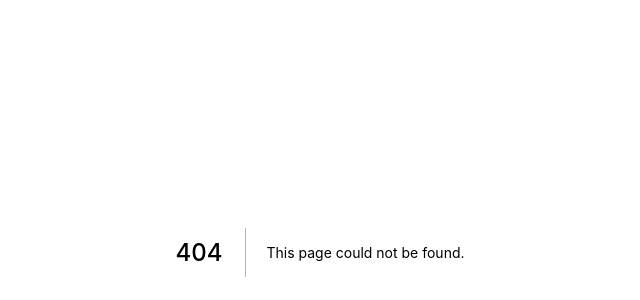
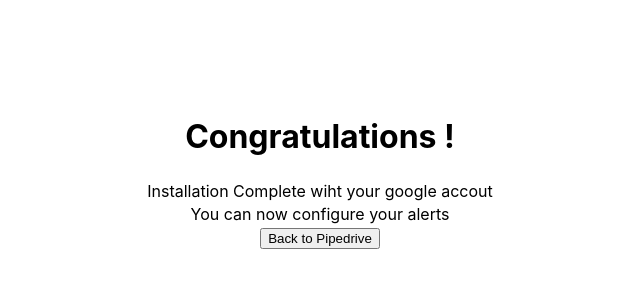
Before and after one commit to Florian-Curier/pipedrivechat-frontend, a Next.js app: page /install-confirmation in a window 1280 px wide. Before the commit this address had no page. Shown: the part 148-448 px from the top of the page, without its empty margins (320-960 px from the left). Built offline with nearby package versions, Linux system fonts and the light colour scheme; no server answers.

Commit message:
mise en place redux avec persistance , composant home et install confirmation

```diff
--- /dev/null
+++ b/components/InstallConfirmation.js
@@ -0,0 +1,65 @@
+import { useEffect } from 'react';
+import styles from '../styles/Confirmation.module.css';
+import { useRouter } from 'next/router';
+import {useSelector, useDispatch} from 'react-redux'
+import {updateUserInStore} from '../reducers/user'
+
+
+const NEXT_PUBLIC_BACKEND_URL = process.env.NEXT_PUBLIC_BACKEND_URL
+
+
+function InstallConfirmation() {
+
+const router = useRouter();
+const dispatch = useDispatch();
+
+const user = useSelector((state) => state.user.value)
+
+const domain = router.query.domain
+const client_id = router.query.client_id
+const company_id = router.query.company_id
+const user_id = router.query.user_id
+
+
+console.log(user)
+useEffect(() => {
+  const fetchUser = async () => {
+    const response = await fetch(`${NEXT_PUBLIC_BACKEND_URL}/users/${company_id}/${user_id}`)
+    const data =  await response.json()
+
+
+    dispatch(updateUserInStore(
+      { user_name : data.user?.user_name,
+        pipedrive_user_id : data.user?.pipedrive_user_id,
+        pipedrive_company_id: data.user?.pipedrive_company_id,
+        api_domain: data.user?.api_domain,
+        google_email : data.user?.google_email
+      }))
+  }
+  fetchUser()
+
+}
+, [router] )
+
+
+
+const handleClick = () => {
+    router.push('/') // REDIRECTION VERS HOME
+    // router.push(`${domain}/settings/marketplace/app/${client_id}/app-settings`) // REDIRECION VERS L'IFRAME
+}
+
+
+
+
+  return (
+
+    <div className={styles.container}>
+        <h1 className={styles.title}> Congratulations {user?.user_name} !</h1>
+        <span>Installation Complete wiht your google accout {user.google_email} </span>
+        <span>You can now configure your alerts</span>
+        <button onClick={ () => handleClick()}>Back to Pipedrive</button>
+    </div>
+  );
+}
+
+export default InstallConfirmation;
--- a/package.json
+++ b/package.json
@@ -14,6 +14,7 @@
     "next": "12.1.6",
     "react": "18.1.0",
     "react-dom": "18.1.0",
+    "react-google-button": "^0.8.0",
     "react-redux": "^9.1.2",
     "redux-persist": "^6.0.0"
   },
--- a/pages/_app.js
+++ b/pages/_app.js
@@ -1,14 +1,37 @@
 import '../styles/globals.css';
 import Head from 'next/head';
+import { Provider } from 'react-redux';
+import { configureStore, combineReducers } from '@reduxjs/toolkit';
+import user from '../reducers/user';
+import { persistStore, persistReducer } from 'redux-persist'
+import { PersistGate } from "redux-persist/integration/react";
+import storage from 'redux-persist/lib/storage'
+
+
+const reducers = combineReducers({ user})
+const persistConfig = { key: 'pipedrivechat', storage};
+
+const store = configureStore({
+  reducer:  persistReducer(persistConfig, reducers),
+  middleware: (getDefaultMiddleware) => getDefaultMiddleware({ serializableCheck: false })
+});
+
+
+const persistor = persistStore(store);
+
+
+
 
 function App({ Component, pageProps }) {
   return (
-    <>
+    <Provider store={store}>
+      <PersistGate persistor={persistor}>
       <Head>
         <title>Next.js App</title>
       </Head>
       <Component {...pageProps} />
-    </>
+      </PersistGate>
+    </Provider>
   );
 }
 
--- /dev/null
+++ b/pages/install-confirmation.js
@@ -0,0 +1,9 @@
+import InstallConfirmation from "../components/InstallConfirmation";
+
+
+function InstallConfirmationPage() {
+
+  return <InstallConfirmation />;
+}
+
+export default InstallConfirmationPage;
--- /dev/null
+++ b/reducers/user.js
@@ -0,0 +1,29 @@
+import { createSlice } from "@reduxjs/toolkit";
+
+const initialState = {
+    value: {user_name: null,
+            pipedrive_user_id : null,
+            pipedrive_company_id: null,
+            api_domain: null,
+            google_email:null
+    }
+};
+
+
+export const userSlice = createSlice({
+    name: 'user',
+    initialState,
+    reducers: {
+
+        updateUserInStore: (state, action) => {
+            state.value.user_name = action.payload.user_name,
+            state.value.pipedrive_user_id = action.payload.pipedrive_user_id,
+            state.value.pipedrive_company_id = action.payload.pipedrive_company_id,
+            state.value.api_domain  = action.payload.api_domain,
+            state.value.google_email = action.payload.google_email
+        },
+    },
+});
+
+export const { updateUserInStore } = userSlice.actions;
+export default userSlice.reducer;
--- /dev/null
+++ b/styles/Confirmation.module.css
@@ -0,0 +1,9 @@
+.container {
+    width: 100vw;
+    margin-top: 30vh;
+    height: 20vh;
+    display: flex;
+    justify-content: space-evenly;
+    align-items: center;
+    flex-direction: column;
+  }
--- a/styles/Home.module.css
+++ b/styles/Home.module.css
@@ -20,3 +20,13 @@
 .title a:hover, .title a:focus, .title a:active {
   text-decoration: underline;
 }
+
+.container {
+  width: 100vw;
+  margin-top: 30vh;
+  height: 20vh;
+  display: flex;
+  justify-content: space-evenly;
+  align-items: center;
+  flex-direction: column;
+}
```
Also changed, not shown: components/Home.js (+30 -5 lines), 1 other file (tests, documents, lock files or other folders).
